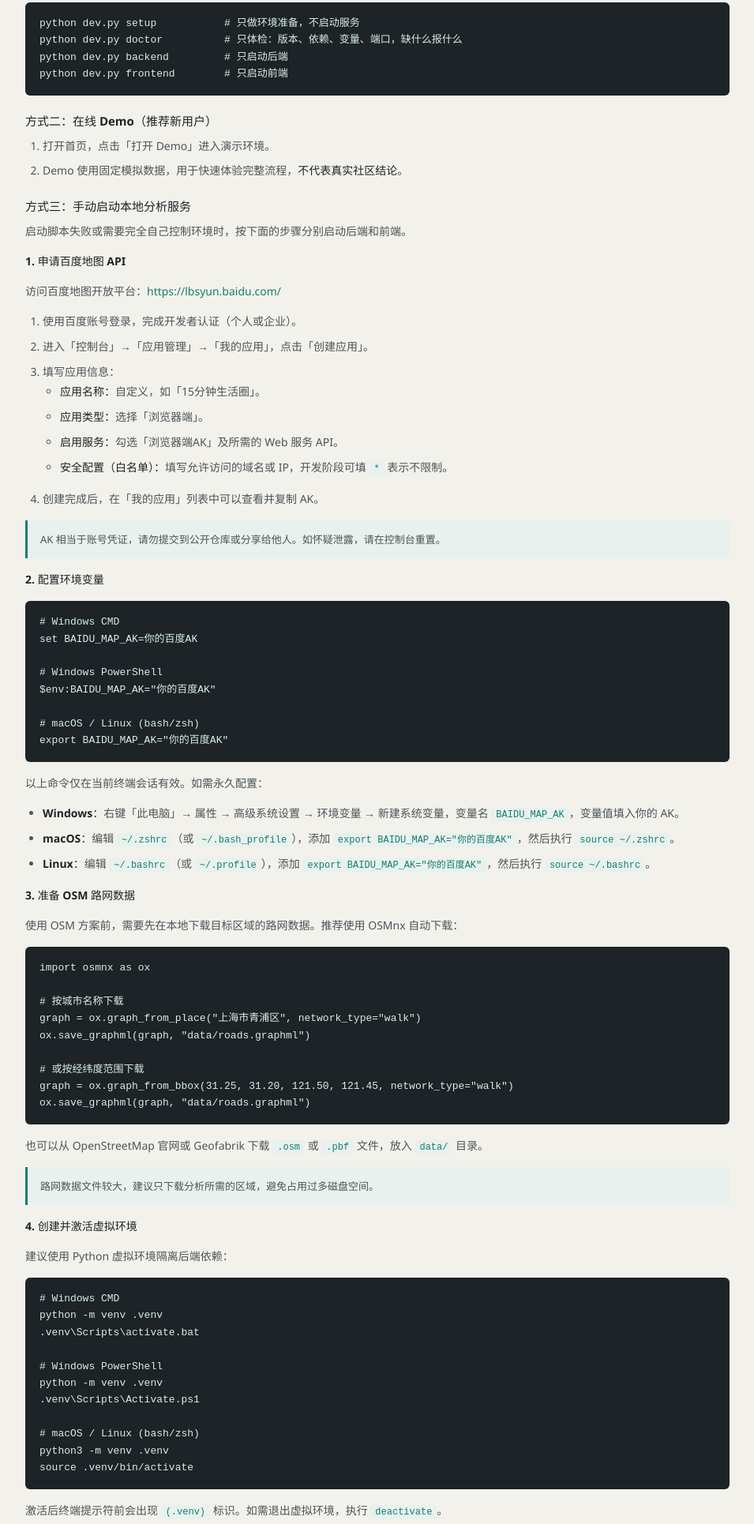
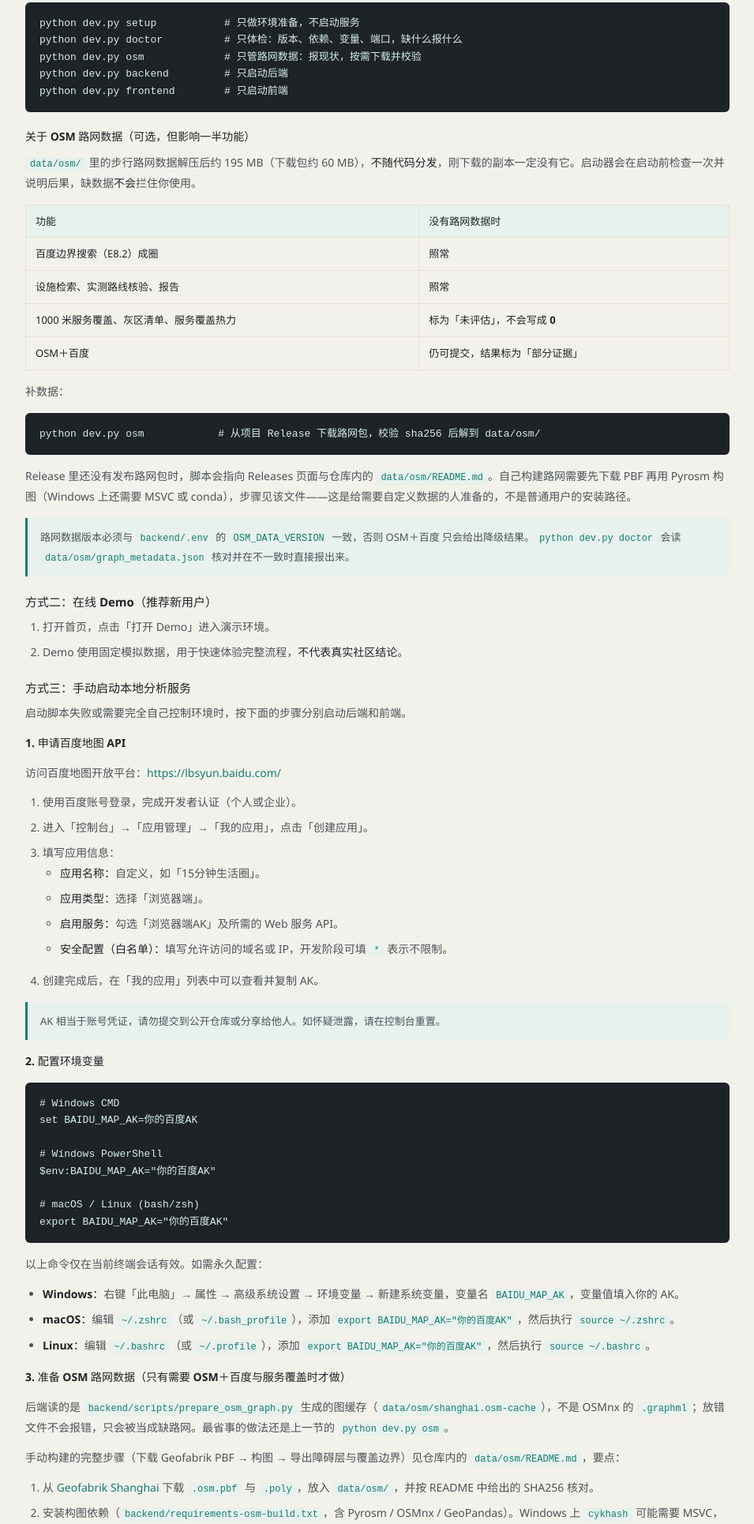
Before and after one commit to AegleObserver/our-map-site, a website: page help/index.html in a window 1280 px wide. Shown: the part 2018-3948 px from the top of the page at 79% size, without its empty margins (306-1261 px from the left). Drawn offline with Linux system fonts and the light colour scheme.

Commit message:
docs: 帮助文档补充 OSM 路网数据说明并修正构建步骤

```diff
--- a/help/index.html
+++ b/help/index.html
@@ -24,6 +24,7 @@
       .help-content h1 { margin-bottom: 8px; font-size: 28px; letter-spacing: -.05em; }
       .help-content h2 { margin: 36px 0 14px; font-size: 19px; letter-spacing: -.03em; }
       .help-content h3 { margin: 24px 0 10px; font-size: 15px; }
+      .help-content h4 { margin: 20px 0 8px; font-size: 14px; }
       .help-content p { margin-bottom: 12px; color: var(--ink-soft); font-size: 14px; line-height: 1.85; }
       .help-content ul, .help-content ol { margin: 0 0 14px; padding-left: 22px; color: var(--ink-soft); font-size: 14px; line-height: 1.85; }
       .help-content li { margin-bottom: 6px; }
@@ -157,8 +158,24 @@ cd Baidu-map</code></pre>
               <blockquote><p>启动器只是薄薄一层封装，内部调用 <code>python dev.py</code>。需要更细的控制时：</p></blockquote>
               <pre><code>python dev.py setup           # 只做环境准备，不启动服务
 python dev.py doctor          # 只体检：版本、依赖、变量、端口，缺什么报什么
+python dev.py osm             # 只管路网数据：报现状，按需下载并校验
 python dev.py backend         # 只启动后端
 python dev.py frontend        # 只启动前端</code></pre>
+              <h4>关于 OSM 路网数据（可选，但影响一半功能）</h4>
+              <p><code>data/osm/</code> 里的步行路网数据解压后约 195 MB（下载包约 60 MB），<strong>不随代码分发</strong>，刚下载的副本一定没有它。启动器会在启动前检查一次并说明后果，缺数据<strong>不会</strong>拦住你使用。</p>
+              <table>
+                <thead><tr><th>功能</th><th>没有路网数据时</th></tr></thead>
+                <tbody>
+                  <tr><td>百度边界搜索（E8.2）成圈</td><td>照常</td></tr>
+                  <tr><td>设施检索、实测路线核验、报告</td><td>照常</td></tr>
+                  <tr><td>1000 米服务覆盖、灰区清单、服务覆盖热力</td><td>标为「未评估」，<strong>不会写成 0</strong></td></tr>
+                  <tr><td>OSM＋百度</td><td>仍可提交，结果标为「部分证据」</td></tr>
+                </tbody>
+              </table>
+              <p>补数据：</p>
+              <pre><code>python dev.py osm            # 从项目 Release 下载路网包，校验 sha256 后解到 data/osm/</code></pre>
+              <p>Release 里还没有发布路网包时，脚本会指向 Releases 页面与仓库内的 <code>data/osm/README.md</code>。自己构建路网需要先下载 PBF 再用 Pyrosm 构图（Windows 上还需要 MSVC 或 conda），步骤见该文件——这是给需要自定义数据的人准备的，不是普通用户的安装路径。</p>
+              <blockquote><p>路网数据版本必须与 <code>backend/.env</code> 的 <code>OSM_DATA_VERSION</code> 一致，否则 OSM＋百度 只会给出降级结果。<code>python dev.py doctor</code> 会读 <code>data/osm/graph_metadata.json</code> 核对并在不一致时直接报出来。</p></blockquote>
               <h3>方式二：在线 Demo（推荐新用户）</h3>
               <ol>
                 <li>打开首页，点击「打开 Demo」进入演示环境。</li>
@@ -197,19 +214,16 @@ export BAIDU_MAP_AK="你的百度AK"</code></pre>
                 <li><strong>macOS：</strong>编辑 <code>~/.zshrc</code>（或 <code>~/.bash_profile</code>），添加 <code>export BAIDU_MAP_AK="你的百度AK"</code>，然后执行 <code>source ~/.zshrc</code>。</li>
                 <li><strong>Linux：</strong>编辑 <code>~/.bashrc</code>（或 <code>~/.profile</code>），添加 <code>export BAIDU_MAP_AK="你的百度AK"</code>，然后执行 <code>source ~/.bashrc</code>。</li>
               </ul>
-              <p><strong>3. 准备 OSM 路网数据</strong></p>
-              <p>使用 OSM 方案前，需要先在本地下载目标区域的路网数据。推荐使用 OSMnx 自动下载：</p>
-              <pre><code>import osmnx as ox
-
-# 按城市名称下载
-graph = ox.graph_from_place("上海市青浦区", network_type="walk")
-ox.save_graphml(graph, "data/roads.graphml")
-
-# 或按经纬度范围下载
-graph = ox.graph_from_bbox(31.25, 31.20, 121.50, 121.45, network_type="walk")
-ox.save_graphml(graph, "data/roads.graphml")</code></pre>
-              <p>也可以从 OpenStreetMap 官网或 Geofabrik 下载 <code>.osm</code> 或 <code>.pbf</code> 文件，放入 <code>data/</code> 目录。</p>
-              <blockquote><p>路网数据文件较大，建议只下载分析所需的区域，避免占用过多磁盘空间。</p></blockquote>
+              <p><strong>3. 准备 OSM 路网数据（只有需要 OSM＋百度与服务覆盖时才做）</strong></p>
+              <p>后端读的是 <code>backend/scripts/prepare_osm_graph.py</code> 生成的图缓存（<code>data/osm/shanghai.osm-cache</code>），不是 OSMnx 的 <code>.graphml</code>；放错文件不会报错，只会被当成缺路网。最省事的做法还是上一节的 <code>python dev.py osm</code>。</p>
+              <p>手动构建的完整步骤（下载 Geofabrik PBF → 构图 → 导出障碍层与覆盖边界）见仓库内的 <code>data/osm/README.md</code>，要点：</p>
+              <ol>
+                <li>从 <a href="https://download.geofabrik.de/asia/china/shanghai.html" target="_blank" rel="noreferrer">Geofabrik Shanghai</a> 下载 <code>.osm.pbf</code> 与 <code>.poly</code>，放入 <code>data/osm/</code>，并按 README 中给出的 SHA256 核对。</li>
+                <li>安装构图依赖（<code>backend/requirements-osm-build.txt</code>，含 Pyrosm / OSMnx / GeoPandas）。Windows 上 <code>cykhash</code> 可能需要 MSVC，README 给出了 conda-forge 的替代方案。</li>
+                <li>在 <code>backend</code> 目录设置 <code>OSM_PBF_PATH</code>、<code>OSM_GRAPH_CACHE_PATH</code>、<code>OSM_COVERAGE_BOUNDARY_PATH</code>、<code>OSM_DATA_VERSION</code>，然后运行 <code>python scripts/prepare_osm_graph.py</code>。该脚本<strong>不会联网下载</strong>，只读本地 PBF。</li>
+                <li>构图完成后核对 <code>backend/.env</code> 的 <code>OSM_DATA_VERSION</code> 与 <code>data/osm/graph_metadata.json</code> 里的版本一致；不一致时后端只会给出降级结果。</li>
+              </ol>
+              <blockquote><p>路网数据解压后约 195 MB（下载包约 60 MB），且不进版本库；应用启动不读它，首次用到 OSM 才惰性加载。缺它时评估阶段标为「未评估」，不会写成 0。</p></blockquote>
               <p><strong>4. 创建并激活虚拟环境</strong></p>
               <p>建议使用 Python 虚拟环境隔离后端依赖：</p>
               <pre><code># Windows CMD
```
Also changed, not shown: help/操作说明.md (+30 -15 lines).
